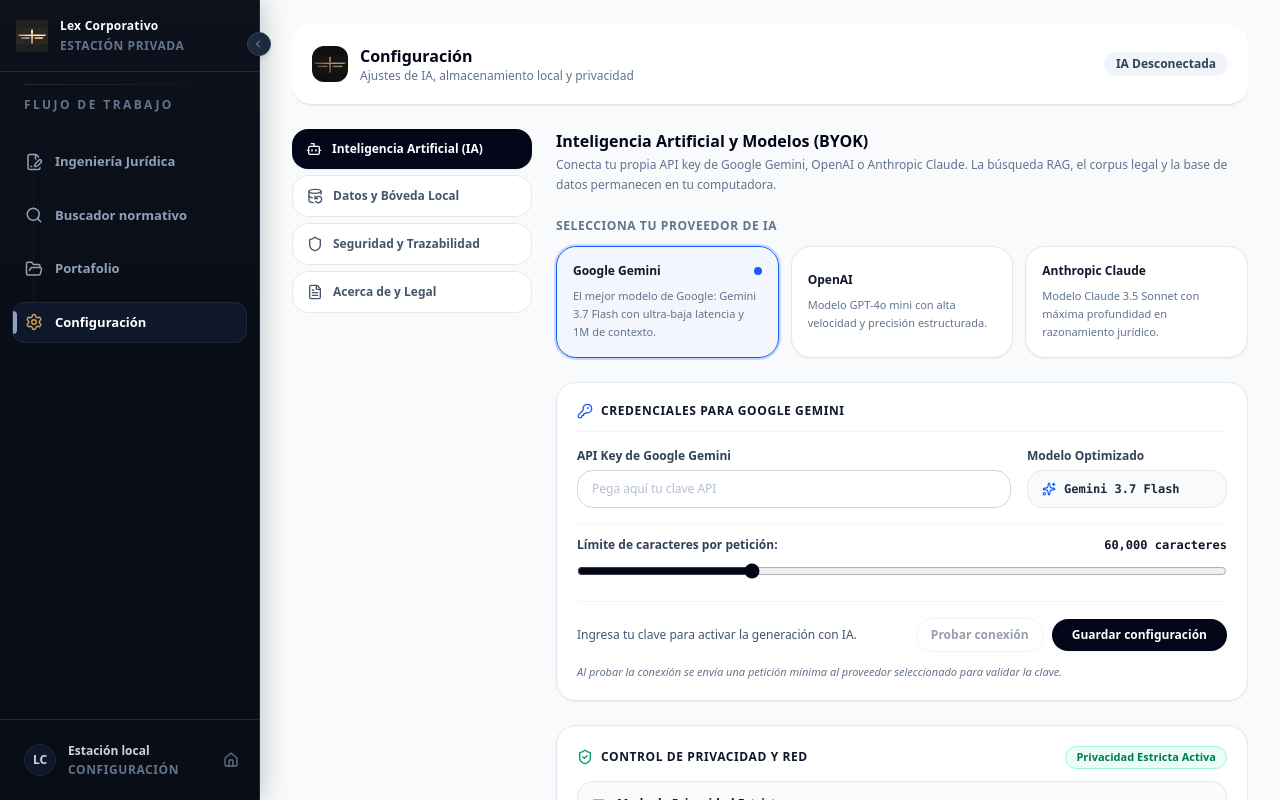
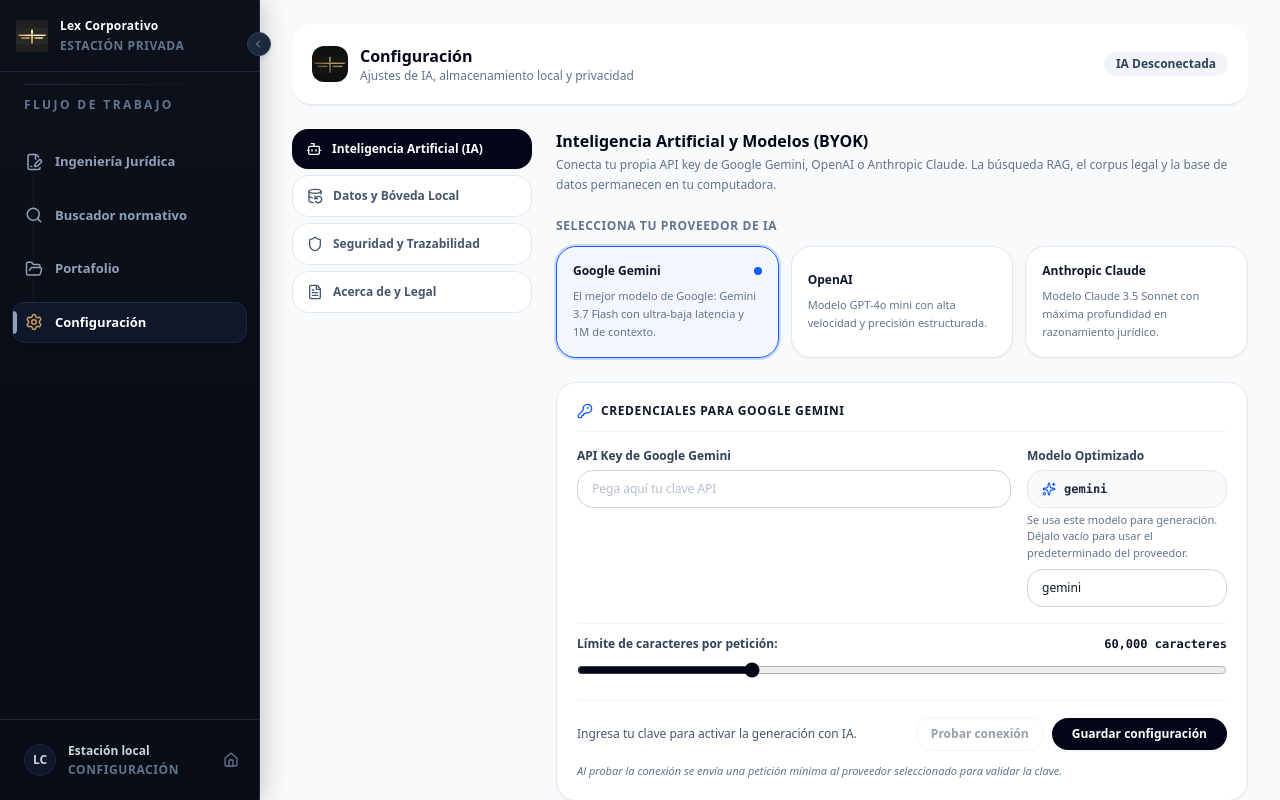
Before and after one commit to elbuilder77/Lex-Corporativo-Desktop-app, a React (Vite) app: page /#/settings in a window 1280 px wide. Built offline with nearby package versions, Linux system fonts and the light colour scheme; a web font is replaced by a local one.

Commit message:
fix: BYOK model handling - pass through user-provided models, only default when empty; editable model field in settings

```diff
--- a/src/main/lib/byok-client.ts
+++ b/src/main/lib/byok-client.ts
@@ -168,7 +168,8 @@
 }
 
 export function normalizeModelName(provider: ByokProvider, model?: string): string {
-  if (model && model.trim()) return model.trim();
+  const raw = model?.trim();
+  if (raw) return raw;
   if (provider === 'gemini') return 'gemini-3.7-flash';
   if (provider === 'openai') return 'gpt-4o-mini';
   if (provider === 'anthropic') return 'claude-3-5-sonnet-20241022';
--- a/src/renderer/components/settings/IaSettingsPanel.tsx
+++ b/src/renderer/components/settings/IaSettingsPanel.tsx
@@ -155,12 +155,18 @@
             </label>
             <div className="flex items-center gap-2 rounded-xl border border-slate-200 bg-slate-50 px-3.5 py-2.5 text-xs text-slate-800 font-mono font-semibold">
               <Sparkles size={14} className="text-blue-600 shrink-0" />
-              <span>
-                {byokProvider === 'gemini' && 'Gemini 3.7 Flash'}
-                {byokProvider === 'openai' && 'GPT-4o mini'}
-                {byokProvider === 'anthropic' && 'Claude 3.5 Sonnet'}
-              </span>
+              <span>{byokModel || (byokProvider === 'gemini' ? 'gemini-3.7-flash' : byokProvider === 'openai' ? 'gpt-4o-mini' : 'claude-3-5-sonnet-20241022')}</span>
             </div>
+            <p className="mt-1 text-[11px] text-slate-500">
+              Se usa este modelo para generación. Déjalo vacío para usar el predeterminado del proveedor.
+            </p>
+            <input
+              type="text"
+              value={byokModel}
+              onChange={(e) => setByokModel(e.target.value)}
+              placeholder={byokProvider === 'gemini' ? 'gemini-3.7-flash' : byokProvider === 'openai' ? 'gpt-4o-mini' : 'claude-3-5-sonnet-20241022'}
+              className="mt-2 w-full rounded-xl border border-slate-300 bg-white px-3.5 py-2.5 text-xs text-slate-900 outline-hidden transition focus:border-blue-600 focus:ring-2 focus:ring-blue-600/10"
+            />
           </div>
         </div>
 
```
